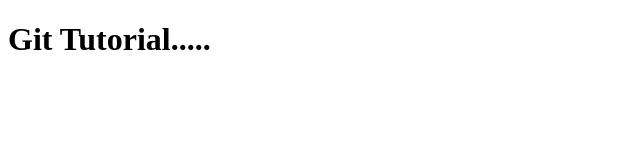
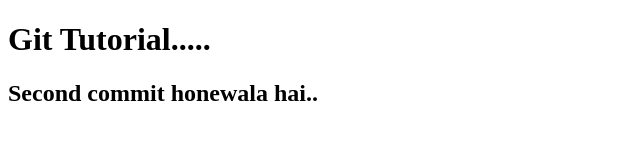
Before and after one commit to gauravraj11/gauravrajwd5, a plain HTML site: page index.html in a window 1280 px wide. Shown: the whole page, without its empty margins (0-640 px from the left). Drawn offline with Linux system fonts and the light colour scheme.

Commit message:
second commit kar rha hoon

```diff
--- a/index.html
+++ b/index.html
@@ -7,5 +7,6 @@
 </head>
 <body>
     <h1>Git Tutorial.....</h1>
+    <h2>Second commit honewala hai..</h2>
 </body>
 </html>
```
